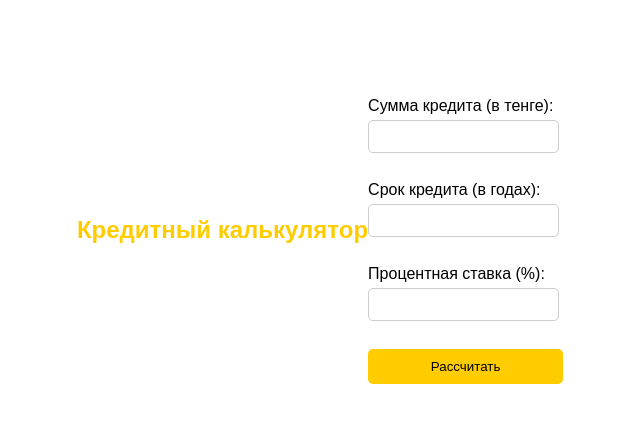
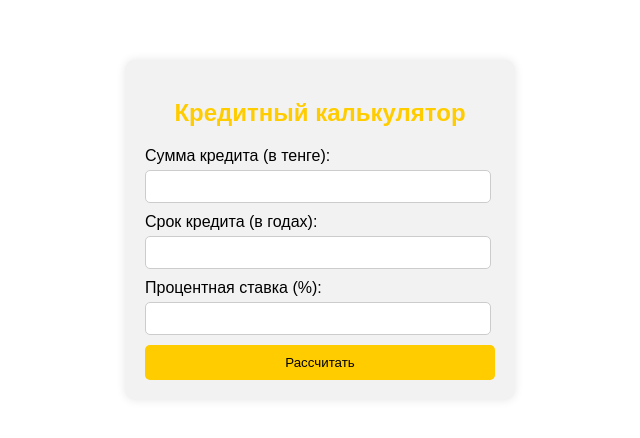
Before and after one commit to runas24/odobren, a plain HTML site: page index.html in a window 1280 px wide. Shown: the part 170-608 px from the top of the page, without its empty margins (320-960 px from the left). Drawn offline with Linux system fonts and the light colour scheme.

Commit message:
index.html

```diff
--- a/index.html
+++ b/index.html
@@ -4,20 +4,22 @@
 <meta charset="UTF-8">
 <meta name="viewport" content="width=device-width, initial-scale=1.0">
 <title>Кредитный калькулятор</title>
-<link rel="stylesheet" href="styles.css"> <!-- Проверьте путь к вашему CSS файлу -->
+<link rel="stylesheet" href="styles.css">
 </head>
 <body>
+<div class="container">
     <h2>Кредитный калькулятор</h2>
     <form id="loanForm">
         <label for="loanAmount">Сумма кредита (в тенге):</label>
-    <input type="number" id="loanAmount" required><br><br>
+        <input type="number" id="loanAmount" required><br>
         <label for="loanTerm">Срок кредита (в годах):</label>
-    <input type="number" id="loanTerm" required><br><br>
+        <input type="number" id="loanTerm" required><br>
         <label for="interestRate">Процентная ставка (%):</label>
-    <input type="text" id="interestRate" required pattern="[0-9]+([\.,][0-9]+)?" title="Введите число, например: 18 или 18.5"><br><br>
+        <input type="text" id="interestRate" required pattern="[0-9]+([\.,][0-9]+)?" title="Введите число, например: 18 или 18.5"><br>
         <button type="submit">Рассчитать</button>
     </form>
     <div id="monthlyPayment"></div>
+</div>
 
 <script src="script.js"></script>
 </body>
```
Lines whose indentation alone changed are shown as unchanged.
